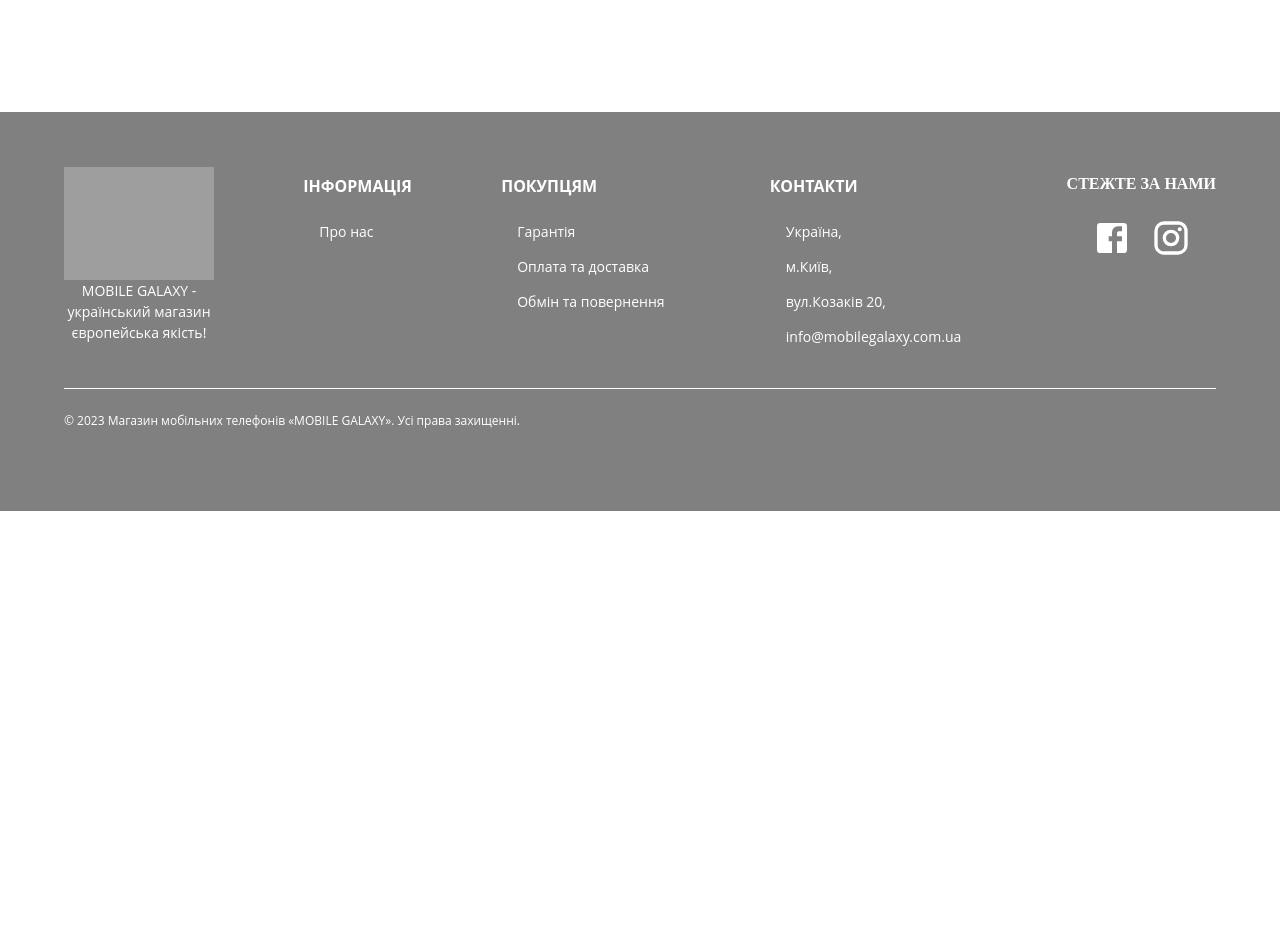
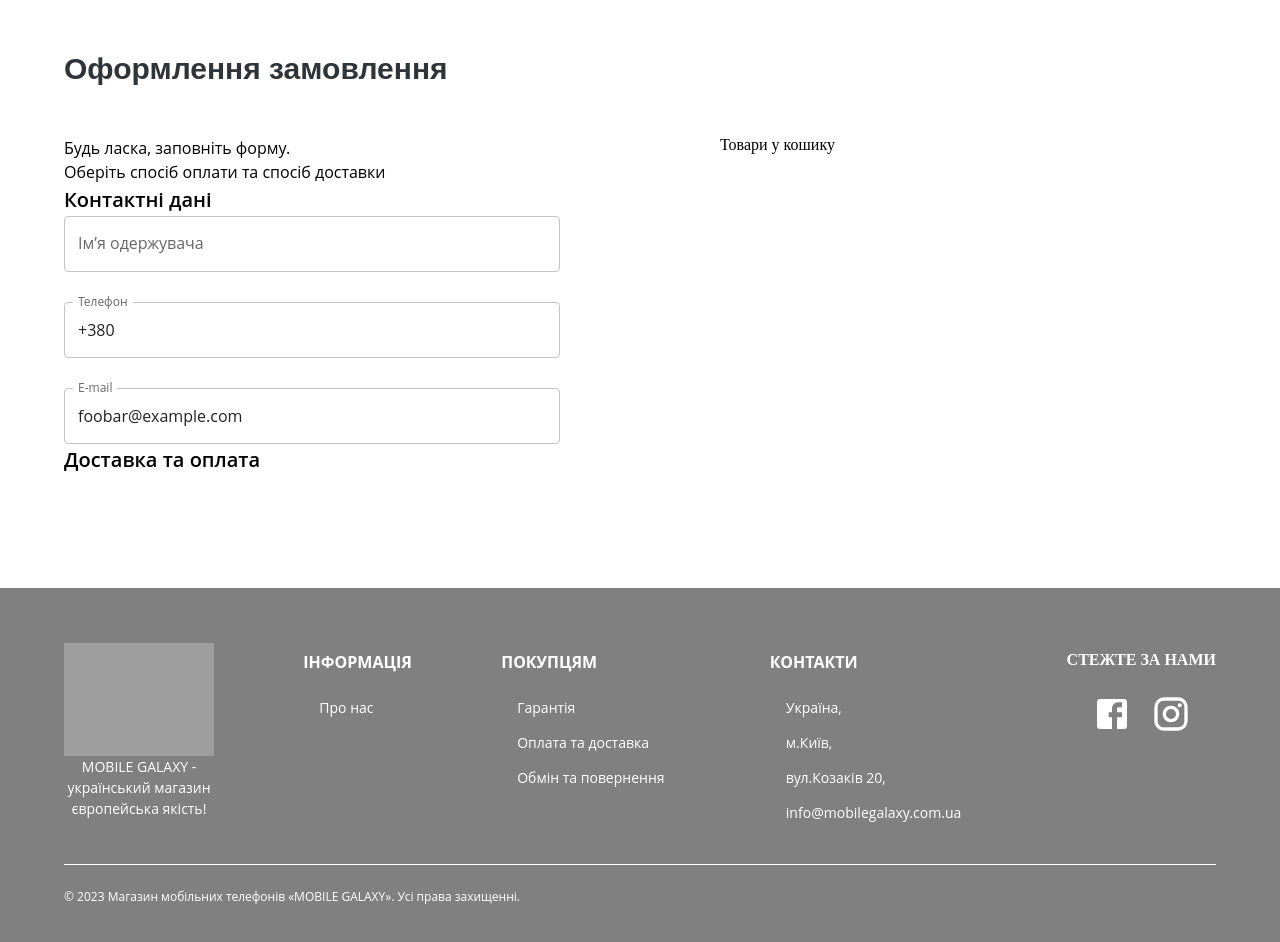
Before and after one commit to Misha77b/lori, a React (Create React App) app in the folder client/: page /palce-an-order in a window 1280 px wide. Shown: the top 942 px of the page. Before the commit the page ends 800 px from the top, so only its background shows below. Built offline with nearby package versions, Linux system fonts and the light colour scheme; grey boxes are pictures that could not be loaded.

Commit message:
some basic fields

```diff
--- a/client/src/Router/Router.jsx
+++ b/client/src/Router/Router.jsx
@@ -7,6 +7,7 @@ import Guarantee from "../pages/Guarantee";
 import PaymentAndDelivery from "../pages/PaymentAndDelivery";
 import ExchangeAndReturn from "../pages/ExchangeAndReturn";
 import ProductsCatalogue from "../pages/ProductsCatalogue";
+import PlacingAnOrder from "../pages/PlacingAnOrder/PlacingAnOrder";
 
 function RootRouters() {
 	return (
@@ -14,6 +15,7 @@ function RootRouters() {
 			<Route path="/" element={<Home />} />
 			<Route path="/products/:id" element={<OneProduct />} />
 			<Route path="/products" element={<ProductsCatalogue />} />
+			<Route path="/palce-an-order" element={<PlacingAnOrder />} />
 
 			<Route path="/about" element={<About />} />
 			<Route path="/guarantee" element={<Guarantee />} />
--- a/client/src/components/Slider/Slider.jsx
+++ b/client/src/components/Slider/Slider.jsx
@@ -73,7 +73,9 @@ const Slider = () => {
 									variant="contained"
 									sx={darkBackButton}
 									component={Link}
-									to={brandPageLink}
+									// Link to check the place-an-order page? only for testing
+									// to={brandPageLink}
+									to="/palce-an-order"
 									className="slide-content-button"
 								>
 									Детальніше
--- /dev/null
+++ b/client/src/pages/PlacingAnOrder/PlacingAnOrder.jsx
@@ -0,0 +1,86 @@
+import React from "react";
+import { useFormik } from "formik";
+import { Container, Grid, Box, Typography, TextField, OutlinedInput } from "@mui/material";
+
+import * as yup from "yup";
+
+import PropTypes from "prop-types";
+import CategoryTitle from "../../components/CategoryTitle";
+
+import "./PlacingAnOrder.scss";
+
+const validationSchema = yup.object({
+	email: yup.string("Enter your email").email("Enter a valid email").required("Email is required"),
+});
+
+const PlacingAnOrder = () => {
+	const formik = useFormik({
+		initialValues: {
+			recipientsName: "",
+			phoneNumber: "+380",
+			email: "foobar@example.com",
+		},
+		// validationSchema: validationSchema,
+		onSubmit: (values) => {
+			alert(JSON.stringify(values, null, 2));
+		},
+	});
+
+	return (
+		<Container>
+			<form className="form-wrapper" onSubmit={formik.handleSubmit}>
+				<CategoryTitle text="Оформлення замовлення" />
+
+				<Grid container spacing={{ xs: 2, md: 20 }}>
+					<Grid item xs={12} sm={12} md={6}>
+						<Box>
+							<Typography>Будь ласка, заповніть форму.</Typography>
+							<Typography>Оберіть спосіб оплати та спосіб доставки</Typography>
+						</Box>
+
+						<Typography variant="h6">Контактні дані</Typography>
+
+						<Box className="inputs-wrapper">
+							<TextField
+								fullWidth
+								id="recipientsName"
+								name="recipientsName"
+								label="Ім’я одержувача"
+								value={formik.values.recipientsName}
+								onChange={formik.handleChange}
+							/>
+
+							<TextField
+								fullWidth
+								id="phoneNumber"
+								name="phoneNumber"
+								label="Телефон"
+								value={formik.values.phoneNumber}
+								onChange={formik.handleChange}
+							/>
+
+							<TextField
+								fullWidth
+								id="email"
+								name="email"
+								label="E-mail"
+								value={formik.values.email}
+								onChange={formik.handleChange}
+								error={formik.touched.email && Boolean(formik.errors.email)}
+								helperText={formik.touched.email && formik.errors.email}
+							/>
+						</Box>
+
+						<Typography variant="h6">Доставка та оплата</Typography>
+					</Grid>
+
+					<Grid item xs={12} sm={12} md={6}>
+						Товари у кошику
+					</Grid>
+				</Grid>
+			</form>
+		</Container>
+	);
+};
+
+export default PlacingAnOrder;
--- /dev/null
+++ b/client/src/pages/PlacingAnOrder/PlacingAnOrder.scss
@@ -0,0 +1,5 @@
+.inputs-wrapper {
+	display: flex;
+	flex-direction: column;
+	gap: 30px;
+}
```
Also changed, not shown: client/src/components/PlacingAnOrder/PlacingAnOrder.jsx (deleted, +0 -7 lines), client/src/pages/PlacingAnOrder/index.js (renamed from client/src/components/PlacingAnOrder/index.js).
